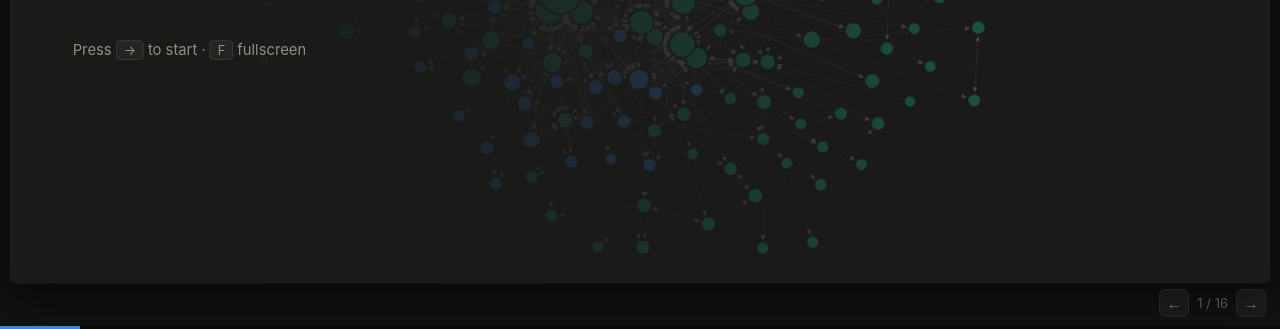
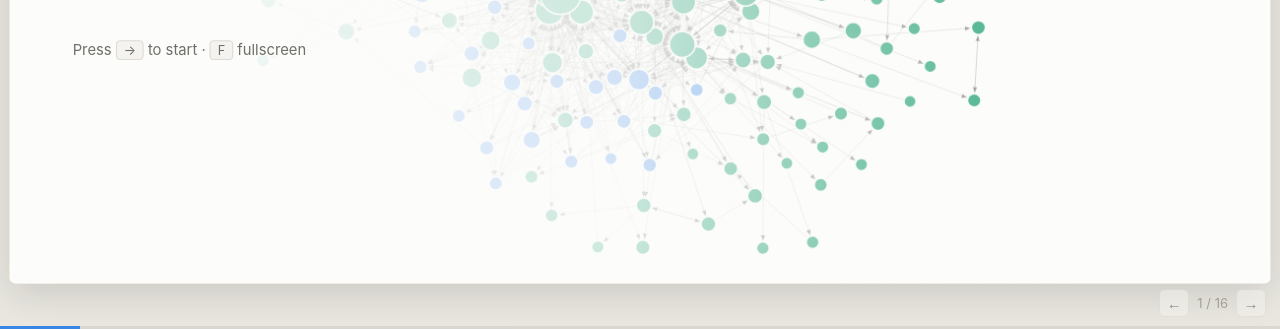
Before and after one commit to QuadrupleBeansStars/madt-graph-final-presentation, a plain HTML site: page index.html in a window 1280 px wide. Shown: the part 471-800 px from the top of the page. Drawn offline with Linux system fonts and the light colour scheme.

Commit message:
Switch deck and explorer to a light theme
Node colours re-validated against the light surface (validate_palette.js --mode light).

Co-Authored-By: Claude Sonnet 5.5 <noreply@anthropic.com>
Claude-Session: https://claude.ai/code/session_0144zyzgtuYc8rDszkEg65pj

```diff
--- a/deck/deck.css
+++ b/deck/deck.css
@@ -1,14 +1,14 @@
 :root {
-  --bg: #121211; --surface: #1a1a19; --surface2: #242422; --line: #383835;
-  --t1: #f0efec; --t2: #c3c2b7; --muted: #8e8d86;
-  --blue: #3987e5; --orange: #d95926; --green: #199e70; --amber: #fab219;
+  --bg: #e9e7e0; --surface: #fcfcfb; --surface2: #f4f3ef; --line: #dcdad2;
+  --t1: #1a1a19; --t2: #4a4943; --muted: #6f6e67;
+  --blue: #3987e5; --orange: #d95926; --green: #199e70; --amber: #d99200; --amber-text: #8a5a00;
   --font: Inter, "Noto Sans Thai", "Sarabun", "Segoe UI", system-ui, -apple-system, Tahoma, sans-serif;
 }
 * { box-sizing: border-box; }
 html, body { margin: 0; height: 100%; background: var(--bg); color: var(--t1); font-family: var(--font); overflow: hidden; }
 #frame { position: fixed; inset: 0; display: grid; place-items: center; }
 #stage { position: relative; width: 1280px; height: 720px; background: var(--surface); border-radius: 6px;
-  transform: scale(var(--s, 1)); transform-origin: center; overflow: hidden; box-shadow: 0 10px 50px #000a; }
+  transform: scale(var(--s, 1)); transform-origin: center; overflow: hidden; box-shadow: 0 10px 40px #0002; }
 
 /* slides + steps */
 .slide { position: absolute; inset: 0; padding: 48px 64px 56px; opacity: 0; visibility: hidden; transform: translateX(28px);
@@ -41,14 +41,14 @@ sup { font-size: 12px; color: var(--muted); }
 .col.wide { flex: 1.5; }
 
 /* title */
-.title .bg { position: absolute; inset: 0; opacity: .5; }
+.title .bg { position: absolute; inset: 0; opacity: .85; }
 .title .bg canvas { display: block; }
-.title .bg::after { content: ""; position: absolute; inset: 0; background: linear-gradient(90deg, var(--surface) 8%, #1a1a19b0 48%, transparent 85%); }
+.title .bg::after { content: ""; position: absolute; inset: 0; background: linear-gradient(90deg, var(--surface) 8%, #fcfcfbc0 48%, transparent 85%); }
 .title .inner { position: absolute; left: 64px; top: 150px; z-index: 2; }
 
 /* problem */
 .question { border-left: 3px solid var(--amber); padding: 6px 0 6px 20px; margin-top: 26px; }
-.question .qlabel { color: var(--amber); font-size: 13px; text-transform: uppercase; letter-spacing: .08em; font-weight: 600; }
+.question .qlabel { color: var(--amber-text); font-size: 13px; text-transform: uppercase; letter-spacing: .08em; font-weight: 600; }
 .question p { font-size: 26px; line-height: 1.35; margin: 6px 0 0; }
 .tiles { display: flex; flex-direction: column; gap: 16px; }
 .tile { background: var(--surface2); border: 1px solid var(--line); border-radius: 10px; padding: 18px 22px; }
@@ -82,7 +82,7 @@ sup { font-size: 12px; color: var(--muted); }
 .card svg { width: 100%; height: 74px; display: block; margin-bottom: 8px; }
 .card h3 { margin: 0 0 6px; font-size: 20px; }
 .card p { margin: 0; font-size: 16px; line-height: 1.4; color: var(--t2); }
-.card .ask { margin-top: 8px; color: var(--amber); font-size: 14px; }
+.card .ask { margin-top: 8px; color: var(--amber-text); font-size: 14px; }
 
 /* funnel */
 .funnel { display: flex; flex-direction: column; gap: 14px; }
@@ -93,20 +93,20 @@ sup { font-size: 12px; color: var(--muted); }
 .fn .why b { color: var(--t1); }
 table.mini { border-collapse: collapse; width: 100%; font-size: 16px; }
 table.mini th { text-align: left; font-size: 14px; text-transform: uppercase; letter-spacing: .06em; color: var(--muted); padding-bottom: 8px; border-bottom: 1px solid var(--line); }
-table.mini td { padding: 8px 0; color: var(--t2); border-bottom: 1px solid #2c2c2a; vertical-align: top; }
+table.mini td { padding: 8px 0; color: var(--t2); border-bottom: 1px solid #e7e5de; vertical-align: top; }
 table.mini td:first-child { white-space: nowrap; padding-right: 14px; color: var(--t1); }
 table.mini td.sep { padding: 4px; border: 0; }
 .dot { display: inline-block; width: 11px; height: 11px; border-radius: 50%; margin-right: 8px; }
 
 /* graph slides */
-.slide.graph .gwrap { position: absolute; left: 64px; top: 112px; width: 780px; height: 552px; background: #151514; border: 1px solid var(--line); border-radius: 10px; overflow: hidden; }
+.slide.graph .gwrap { position: absolute; left: 64px; top: 112px; width: 780px; height: 552px; background: #fff; border: 1px solid var(--line); border-radius: 10px; overflow: hidden; }
 .slide.graph .gwrap canvas { display: block; touch-action: none; }
 .slide.graph h2 { margin-bottom: 0; }
 .side { position: absolute; left: 872px; top: 112px; width: 344px; }
 .side p { font-size: 17px; color: var(--t2); line-height: 1.45; margin: 0 0 14px; }
 .side .lead2 { font-size: 22px; color: var(--t1); line-height: 1.35; }
 .side .lead2 b { color: var(--blue); }
-.side .warn { color: var(--amber); }
+.side .warn { color: var(--amber-text); }
 .side .date { font-size: 40px; font-weight: 700; margin: 0 0 8px; letter-spacing: -.02em; font-variant-numeric: tabular-nums; }
 .legend { list-style: none; padding: 0; margin: 0 0 14px; font-size: 16px; color: var(--t2); }
 .legend li { margin: 5px 0; }
@@ -114,14 +114,14 @@ table.mini td.sep { padding: 4px; border: 0; }
 .chip { font: inherit; font-size: 15px; background: var(--surface2); color: var(--t2); border: 1px solid var(--line); border-radius: 999px; padding: 7px 14px; cursor: pointer; }
 .chip:hover { border-color: var(--muted); color: var(--t1); }
 .chip.on { background: var(--blue); border-color: var(--blue); color: #fff; }
-.gtip { position: absolute; z-index: 5; pointer-events: none; background: #0e0e0d; border: 1px solid var(--line); border-radius: 8px; padding: 7px 10px; font-size: 14px; max-width: 240px; line-height: 1.3; }
+.gtip { position: absolute; z-index: 5; pointer-events: none; color: #f0efec; background: #1a1a19; border: 1px solid var(--line); border-radius: 8px; padding: 7px 10px; font-size: 14px; max-width: 240px; line-height: 1.3; }
 .gtip b { display: block; margin-bottom: 2px; }
-.gtip span { color: var(--muted); font-size: 12px; }
+.gtip span { color: #b5b4ab; font-size: 12px; }
 
 /* charts + lists */
 #chart-len svg, #chart-cat svg { width: 100%; display: block; }
 .callout { border-left: 3px solid var(--amber); padding: 6px 0 6px 16px; font-size: 18px; line-height: 1.45; color: var(--t2); margin: 18px 0 0; }
-.callout b { color: var(--amber); }
+.callout b { color: var(--amber-text); }
 .rank { margin: 0; padding-left: 22px; font-size: 17px; color: var(--t2); line-height: 1.55; }
 .rank li { margin-bottom: 6px; } .rank li span { color: var(--muted); font-size: 14px; }
 #pingpong { display: flex; flex-direction: column; gap: 10px; }
@@ -134,11 +134,11 @@ table.mini td.sep { padding: 4px; border: 0; }
 /* why table */
 table.why { width: 100%; border-collapse: collapse; font-size: 19px; }
 table.why th { text-align: left; padding: 10px 14px; color: var(--muted); font-size: 14px; text-transform: uppercase; letter-spacing: .06em; border-bottom: 1px solid var(--line); }
-table.why td { padding: 14px; border-bottom: 1px solid #2c2c2a; color: var(--t2); line-height: 1.35; vertical-align: top; }
+table.why td { padding: 14px; border-bottom: 1px solid #e7e5de; color: var(--t2); line-height: 1.35; vertical-align: top; }
 table.why td:first-child { color: var(--t1); font-weight: 600; width: 24%; }
 table.why td:last-child { color: var(--t1); }
 table.why td:last-child em { color: var(--green); font-style: normal; font-weight: 600; }
-.tag { font-size: 14px; background: var(--surface2); border: 1px solid var(--amber); color: var(--amber); border-radius: 999px; padding: 3px 12px; vertical-align: middle; margin-left: 10px; font-weight: 500; }
+.tag { font-size: 14px; background: var(--surface2); border: 1px solid var(--amber); color: var(--amber-text); border-radius: 999px; padding: 3px 12px; vertical-align: middle; margin-left: 10px; font-weight: 500; }
 .flow { display: flex; align-items: stretch; gap: 10px; margin-top: 30px; }
 .flow .step { flex: 1; background: var(--surface2); border: 1px solid var(--line); border-radius: 12px; padding: 18px; }
 .flow .step b { display: block; margin-bottom: 8px; font-size: 18px; color: var(--green); }
@@ -156,7 +156,7 @@ table.why td:last-child em { color: var(--green); font-style: normal; font-weigh
 .sources { font-size: 18px; line-height: 1.5; color: var(--t2); padding-left: 24px; } .sources li { margin-bottom: 14px; } .sources span { color: var(--muted); font-size: 14px; display: block; }
 
 /* chrome */
-#bar { position: fixed; left: 0; right: 0; bottom: 0; height: 3px; background: #0006; }
+#bar { position: fixed; left: 0; right: 0; bottom: 0; height: 3px; background: #0001; }
 #prog { height: 100%; width: 0; background: var(--blue); transition: width .3s; }
 #nav { position: fixed; right: 14px; bottom: 12px; display: flex; align-items: center; gap: 8px; color: var(--muted); font-size: 13px; opacity: .55; transition: opacity .2s; }
 #nav:hover { opacity: 1; }
@@ -167,6 +167,6 @@ body.fs #nav { opacity: 0; }
 
 .ragex { margin-top: 18px; background: var(--surface2); border: 1px solid var(--line); border-radius: 12px; padding: 14px 18px; }
 .ragex h4 { text-transform: none; letter-spacing: 0; font-size: 15px; color: var(--t2); margin-bottom: 10px; }
-.rl { display: grid; grid-template-columns: 24px 1fr auto; gap: 8px; font-size: 16px; color: var(--t1); padding: 5px 0; border-top: 1px solid #2c2c2a; }
+.rl { display: grid; grid-template-columns: 24px 1fr auto; gap: 8px; font-size: 16px; color: var(--t1); padding: 5px 0; border-top: 1px solid #e7e5de; }
 .rl i { color: var(--green); font-style: normal; } .rl span { color: var(--muted); font-size: 14px; text-align: right; }
 .note { margin-top: 14px; }
--- a/deck/deck.js
+++ b/deck/deck.js
@@ -18,7 +18,7 @@ const sv = (tag, attrs = {}, ...kids) => {
 };
 const fmt = (n) => Math.round(n).toLocaleString('en-US');
 const clip = (s, n) => (s.length > n ? s.slice(0, n - 1) + '…' : s);
-const BLUE = '#3987e5', ORANGE = '#d95926', GREEN = '#199e70', AMBER = '#fab219', T2 = '#c3c2b7', MUTED = '#8e8d86', LINE = '#383835';
+const BLUE = '#3987e5', ORANGE = '#d95926', GREEN = '#199e70', AMBER = '#e5a000', T2 = '#4a4943', MUTED = '#6f6e67', LINE = '#dcdad2';
 const EXPLORER = 'explorer/index.html';
 
 // ------------------------------------------------------------------ stage + navigation
@@ -126,15 +126,15 @@ const onStep = {};
   const svg = sv('svg', { viewBox: `0 0 ${W} ${H}`, class: 'fx', 'data-s': '3' });
   svg.style.marginTop = '14px'; svg.style.height = '190px';
   const defs = sv('defs', {}, sv('marker', { id: 'ah', viewBox: '0 0 10 10', refX: '9', refY: '5', markerWidth: '7', markerHeight: '7', orient: 'auto-start-reverse' },
-    sv('path', { d: 'M0 0L10 5L0 10z', fill: '#f0efec' })));
+    sv('path', { d: 'M0 0L10 5L0 10z', fill: '#1a1a19' })));
   svg.append(defs);
-  xs.slice(1).forEach((x, i) => svg.append(sv('line', { x1: xs[i] + 22, y1: 40, x2: x - 24, y2: 40, stroke: '#f0efec', 'stroke-width': 2.2, 'marker-end': 'url(#ah)' })));
+  xs.slice(1).forEach((x, i) => svg.append(sv('line', { x1: xs[i] + 22, y1: 40, x2: x - 24, y2: 40, stroke: '#1a1a19', 'stroke-width': 2.2, 'marker-end': 'url(#ah)' })));
   chain.forEach((label, i) => {
     const isD = label.startsWith('เขต');
-    svg.append(sv('circle', { cx: xs[i], cy: 40, r: 18, fill: isD ? BLUE : GREEN, stroke: '#1a1a19', 'stroke-width': 2 }));
+    svg.append(sv('circle', { cx: xs[i], cy: 40, r: 18, fill: isD ? BLUE : GREEN, stroke: '#fcfcfb', 'stroke-width': 2 }));
     const fo = sv('foreignObject', { x: xs[i] - 82, y: 68, width: 164, height: 110 });
     const d = document.createElement('div');
-    d.style.cssText = 'font-size:15px;line-height:1.3;color:#c3c2b7;text-align:center;overflow-wrap:anywhere;font-family:inherit';
+    d.style.cssText = 'font-size:15px;line-height:1.3;color:#4a4943;text-align:center;overflow-wrap:anywhere;font-family:inherit';
     d.textContent = label; fo.append(d); svg.append(fo);
   });
   box.append(svg);
@@ -152,10 +152,10 @@ const onStep = {};
 const glyph = (inner) => `<svg viewBox="0 0 300 74">${inner}</svg>`;
 const C = (x, y, r, f) => `<circle cx="${x}" cy="${y}" r="${r}" fill="${f}"/>`;
 const L = (x1, y1, x2, y2, w = 2, c = '#8e8d86', ex = '') => `<line x1="${x1}" y1="${y1}" x2="${x2}" y2="${y2}" stroke="${c}" stroke-width="${w}" ${ex}/>`;
-const ARR = '<defs><marker id="pa" viewBox="0 0 10 10" refX="8" refY="5" markerWidth="6" markerHeight="6" orient="auto"><path d="M0 0L10 5L0 10z" fill="#f0efec"/></marker></defs>';
+const ARR = '<defs><marker id="pa" viewBox="0 0 10 10" refX="8" refY="5" markerWidth="6" markerHeight="6" orient="auto"><path d="M0 0L10 5L0 10z" fill="#1a1a19"/></marker></defs>';
 const PRIN = [
   { t: 'Nodes and directed edges', p: 'An agency is a node. A handoff is an arrow from the agency that passed the ticket to the one that received it.', q: 'Who passes to whom?',
-    g: glyph(ARR + L(95, 37, 195, 37, 2.4, '#f0efec', 'marker-end="url(#pa)"') + C(80, 37, 15, GREEN) + C(210, 37, 15, GREEN)) },
+    g: glyph(ARR + L(95, 37, 195, 37, 2.4, '#1a1a19', 'marker-end="url(#pa)"') + C(80, 37, 15, GREEN) + C(210, 37, 15, GREEN)) },
   { t: 'Weight and time', p: 'Edge width = tickets per week. The time slider replays how the network built up.', q: 'When did this route start to matter?',
     g: glyph(L(40, 16, 260, 16, 1, '#8e8d86') + L(40, 36, 260, 36, 3, '#8e8d86') + L(40, 58, 260, 58, 7, '#8e8d86')) },
   { t: 'Centrality', p: 'Degree: busy. PageRank: well connected. Betweenness: sitting on many routes between others.', q: 'Who is a bottleneck?',
@@ -163,9 +163,9 @@ const PRIN = [
   { t: 'Paths and length', p: 'A ticket’s chain is a walk through the graph. Its length counts the handoffs; a shortest path shows the direct route.', q: 'Is there a shorter way?',
     g: glyph(L(50, 50, 120, 50) + L(120, 50, 190, 50) + L(190, 50, 250, 50) + L(50, 50, 250, 18, 2, AMBER, 'stroke-dasharray="5 4"') + [50, 120, 190, 250].map((x) => C(x, 50, 9, GREEN)).join('') + C(250, 18, 9, AMBER)) },
   { t: 'Reciprocity', p: 'When A→B and B→A both exist, responsibility has no clear direction.', q: 'Who is the right owner?',
-    g: glyph(ARR + '<path d="M95 28 Q150 6 205 28" fill="none" stroke="#f0efec" stroke-width="2.2" marker-end="url(#pa)"/><path d="M205 46 Q150 68 95 46" fill="none" stroke="#f0efec" stroke-width="2.2" marker-end="url(#pa)"/>' + C(80, 37, 15, GREEN) + C(220, 37, 15, GREEN)) },
+    g: glyph(ARR + '<path d="M95 28 Q150 6 205 28" fill="none" stroke="#1a1a19" stroke-width="2.2" marker-end="url(#pa)"/><path d="M205 46 Q150 68 95 46" fill="none" stroke="#1a1a19" stroke-width="2.2" marker-end="url(#pa)"/>' + C(80, 37, 15, GREEN) + C(220, 37, 15, GREEN)) },
   { t: 'Communities', p: 'Louvain finds groups of agencies that mostly pass tickets among themselves.', q: 'Which agencies work as a team?',
-    g: glyph(L(40, 20, 80, 50) + L(80, 50, 60, 66, 2) + L(40, 20, 60, 66) + L(200, 20, 240, 50) + L(240, 50, 220, 66) + L(200, 20, 220, 66) + L(80, 50, 200, 20, 1, '#555') +
+    g: glyph(L(40, 20, 80, 50) + L(80, 50, 60, 66, 2) + L(40, 20, 60, 66) + L(200, 20, 240, 50) + L(240, 50, 220, 66) + L(200, 20, 220, 66) + L(80, 50, 200, 20, 1, '#bbb9b0') +
       [[40, 20], [80, 50], [60, 66]].map(([x, y]) => C(x, y, 9, BLUE)).join('') + [[200, 20], [240, 50], [220, 66]].map(([x, y]) => C(x, y, 9, ORANGE)).join('')) },
 ];
 $('#principles').append(...PRIN.map((p, i) => {
@@ -208,8 +208,8 @@ function barChartLen() {
     const x = pl + 10 + i * (bw + gap), top = y(r.finished_pct), hot = r.len >= 5;
     svg.append(sv('rect', { x, y: top, width: bw, height: y(0) - top, rx: 5, fill: hot ? ORANGE : BLUE }));
     svg.append(sv('rect', { x, y: y(0) - 4, width: bw, height: 4, fill: hot ? ORANGE : BLUE }));
-    const v = sv('text', { x: x + bw / 2, y: top - 8, 'text-anchor': 'middle', fill: '#f0efec', 'font-size': 18, 'font-weight': 700 }); v.textContent = r.finished_pct + '%'; svg.append(v);
-    const lb = sv('text', { x: x + bw / 2, y: y(0) + 24, 'text-anchor': 'middle', fill: '#f0efec', 'font-size': 16 }); lb.textContent = r.label; svg.append(lb);
+    const v = sv('text', { x: x + bw / 2, y: top - 8, 'text-anchor': 'middle', fill: '#1a1a19', 'font-size': 18, 'font-weight': 700 }); v.textContent = r.finished_pct + '%'; svg.append(v);
+    const lb = sv('text', { x: x + bw / 2, y: y(0) + 24, 'text-anchor': 'middle', fill: '#1a1a19', 'font-size': 16 }); lb.textContent = r.label; svg.append(lb);
     const nn = sv('text', { x: x + bw / 2, y: y(0) + 44, 'text-anchor': 'middle', fill: MUTED, 'font-size': 12 }); nn.textContent = `n=${r.n_old}`; svg.append(nn);
     const md = sv('text', { x: x + bw / 2, y: y(0) + 62, 'text-anchor': 'middle', fill: T2, 'font-size': 12 }); md.textContent = r.median_days != null ? `${r.median_days} d` : ''; svg.append(md);
   });
@@ -229,9 +229,9 @@ function barChartCat() {
   cats.forEach((c, i) => {
     const y = 36 + i * rowH, w = ((W - pl - 190) * c.agencies) / max;
     const th = c.category.split(' · ');
-    const t = sv('text', { x: pl - 12, y: y + 20, 'text-anchor': 'end', fill: '#f0efec', 'font-size': 15 }); t.textContent = clip(th[1] || th[0], 26); svg.append(t);
+    const t = sv('text', { x: pl - 12, y: y + 20, 'text-anchor': 'end', fill: '#1a1a19', 'font-size': 15 }); t.textContent = clip(th[1] || th[0], 26); svg.append(t);
     svg.append(sv('rect', { x: pl, y: y + 4, width: w, height: 24, rx: 5, fill: GREEN }));
-    const v = sv('text', { x: pl + w + 8, y: y + 21, fill: '#f0efec', 'font-size': 15, 'font-weight': 700 }); v.textContent = c.agencies; svg.append(v);
+    const v = sv('text', { x: pl + w + 8, y: y + 21, fill: '#1a1a19', 'font-size': 15, 'font-weight': 700 }); v.textContent = c.agencies; svg.append(v);
     const k = sv('text', { x: pl + w + 8 + String(c.agencies).length * 9 + 8, y: y + 21, fill: MUTED, 'font-size': 12 }); k.textContent = `${fmt(c.tickets)} tickets`; svg.append(k);
   });
   $('#chart-cat').append(svg);
--- a/explorer/css/style.css
+++ b/explorer/css/style.css
@@ -1,14 +1,16 @@
 :root {
-  color-scheme: dark;
-  --surface: #1a1a19;
-  --surface-2: #242422;
-  --surface-3: #2d2d2a;
-  --line: #383835;
-  --text-1: #f0efec;
-  --text-2: #c3c2b7;
-  --muted: #8e8d86;
+  color-scheme: light;
+  --surface: #fcfcfb;
+  --surface-2: #f4f3ef;
+  --surface-3: #ebe9e3;
+  --line: #dcdad2;
+  --text-1: #1a1a19;
+  --text-2: #4a4943;
+  --muted: #6f6e67;
   --accent: #3987e5;
-  --amber: #fab219;
+  --amber: #d99200;
+  --amber-bg: #fdf3d6;
+  --amber-text: #7a5200;
   --font: system-ui, -apple-system, "Segoe UI", Roboto, "Noto Sans Thai", "Helvetica Neue", Arial, sans-serif;
 }
 * { box-sizing: border-box; }
@@ -31,9 +33,9 @@ h2.sub { margin-top: 16px; }
 #tabs button { flex: 1; background: var(--surface-3); border: 1px solid var(--line); border-radius: 8px; padding: 8px 10px; cursor: pointer; text-align: left; color: var(--text-2); }
 #tabs button b { display: block; color: var(--text-1); font-size: 13px; }
 #tabs button span { font-size: 11px; }
-#tabs button[aria-selected="true"] { border-color: var(--accent); background: #1f2b3c; color: var(--text-1); }
+#tabs button[aria-selected="true"] { border-color: var(--accent); background: #e6f0fc; color: var(--text-1); }
 #subtitle { margin: 10px 0 0; font-size: 12px; }
-.banner { margin-top: 10px; padding: 8px 10px; border-radius: 8px; background: #3a2e12; border: 1px solid #6b5316; color: #f3d98b; font-size: 12px; }
+.banner { margin-top: 10px; padding: 8px 10px; border-radius: 8px; background: var(--amber-bg); border: 1px solid #e8c76a; color: var(--amber-text); font-size: 12px; }
 
 input[type=search], select { width: 100%; background: var(--surface-3); border: 1px solid var(--line); border-radius: 8px; padding: 7px 10px; }
 input[type=search]:focus, select:focus, button:focus-visible, input[type=range]:focus-visible { outline: 2px solid var(--accent); outline-offset: 1px; }
@@ -50,19 +52,19 @@ input[type=checkbox] { accent-color: var(--accent); width: 15px; height: 15px; }
 
 .results { list-style: none; margin: 6px 0 0; padding: 0; border: 1px solid var(--line); border-radius: 8px; max-height: 240px; overflow-y: auto; background: var(--surface-3); }
 .results li { padding: 6px 10px; cursor: pointer; display: flex; gap: 8px; align-items: center; font-size: 13px; }
-.results li:hover, .results li.on { background: #36363a; }
+.results li:hover, .results li.on { background: #e1dfd8; }
 .results li small { margin-left: auto; color: var(--muted); }
 
 .btns { display: flex; flex-wrap: wrap; gap: 6px; }
 .btn { background: var(--surface-3); border: 1px solid var(--line); border-radius: 8px; padding: 6px 10px; cursor: pointer; font-size: 13px; color: var(--text-1); }
-.btn:hover { border-color: #55554f; }
-.btn[aria-pressed="true"] { background: #3a2e12; border-color: var(--amber); color: #f3d98b; }
+.btn:hover { border-color: #a9a8a0; }
+.btn[aria-pressed="true"] { background: var(--amber-bg); border-color: var(--amber); color: var(--amber-text); }
 .foot { padding: 12px 18px 0; }
 
 #main { display: grid; grid-template-rows: 1fr auto; min-width: 0; height: 100vh; }
 #stage { position: relative; overflow: hidden; background: var(--surface); }
 #cv { display: block; cursor: grab; touch-action: none; }
-.overlay { position: absolute; background: rgba(36, 36, 34, .92); border: 1px solid var(--line); border-radius: 10px; backdrop-filter: blur(4px); }
+.overlay { position: absolute; background: rgba(255, 255, 255, .92); border: 1px solid var(--line); border-radius: 10px; backdrop-filter: blur(4px); }
 .stats { left: 14px; top: 12px; padding: 6px 12px; font-size: 12px; color: var(--text-2); font-variant-numeric: tabular-nums; }
 .legend { left: 14px; bottom: 14px; padding: 10px 12px; font-size: 12px; max-width: 280px; }
 .legend div { display: flex; align-items: center; gap: 8px; margin: 3px 0; color: var(--text-2); }
@@ -79,10 +81,10 @@ input[type=checkbox] { accent-color: var(--accent); width: 15px; height: 15px; }
 .details li:hover { color: var(--text-1); text-decoration: underline; }
 .details .x { position: absolute; right: 8px; top: 6px; background: none; border: 0; color: var(--muted); font-size: 18px; cursor: pointer; }
 .details .acts { display: flex; gap: 6px; margin-top: 10px; flex-wrap: wrap; }
-.tip { position: fixed; pointer-events: none; background: #101010; border: 1px solid var(--line); border-radius: 8px; padding: 6px 9px; font-size: 12px; max-width: 280px; z-index: 5; }
+.tip { position: fixed; pointer-events: none; color: #f0efec; background: #1a1a19; border: 1px solid var(--line); border-radius: 8px; padding: 6px 9px; font-size: 12px; max-width: 280px; z-index: 5; }
 .tip b { display: block; margin-bottom: 2px; font-size: 13px; }
-.tip span { color: var(--text-2); }
-.toast { position: absolute; left: 50%; bottom: 16px; transform: translateX(-50%); background: #101010; border: 1px solid var(--line); border-radius: 10px; padding: 8px 14px; font-size: 13px; }
+.tip span { color: #c3c2b7; }
+.toast { position: absolute; left: 50%; bottom: 16px; transform: translateX(-50%); color: #f0efec; background: #1a1a19; border: 1px solid var(--line); border-radius: 10px; padding: 8px 14px; font-size: 13px; }
 .loading { position: absolute; inset: 0; display: grid; place-items: center; background: var(--surface); color: var(--muted); transition: opacity .25s; }
 .loading.done { opacity: 0; pointer-events: none; }
 
--- a/explorer/js/app.js
+++ b/explorer/js/app.js
@@ -128,7 +128,7 @@ function updateLegend() {
   const items = [];
   if (S.colorBy === 'state' && m.meta.nodeStates) {
     for (const s of Object.values(m.meta.nodeStates)) items.push([s.color, s.label]);
-    items.push(['#5d5c56', 'Not a complaint']);
+    items.push(['#9a9992', 'Not a complaint']);
   } else if (S.colorBy === 'community') {
     (m.meta.communities || []).slice(0, THEME.cat.length).forEach((c, i) =>
       items.push([THEME.cat[i], `#${c.id + 1} · ${c.top} (${fmtNum(c.size)})`]));
@@ -160,7 +160,7 @@ function drawHist() {
   const bw = W / bins;
   for (let k = 0; k < bins; k++) {
     const hh = Math.max(1, Math.pow(data[k] / mx, 0.6) * (H - 2));
-    ctx.fillStyle = (k + 0.5) / bins <= S.f ? '#3987e5' : '#3d3d39';
+    ctx.fillStyle = (k + 0.5) / bins <= S.f ? '#3987e5' : '#d6d4cc';
     ctx.fillRect(k * bw + 0.5, H - hh, Math.max(1, bw - 1.5), hh);
   }
 }
--- a/explorer/js/render.js
+++ b/explorer/js/render.js
@@ -60,7 +60,7 @@ export class GraphView {
       else if (colorBy === 'state') {
         const st = m.stateAt(i, t);
         c = st && states && states[st] ? states[st].color : THEME.neutral;
-        if (!st) c = '#5d5c56';
+        if (!st) c = '#9a9992';
       } else c = typeColors[m.nType[i]];
       col[i] = c;
     }
--- a/explorer/js/theme.js
+++ b/explorer/js/theme.js
@@ -1,21 +1,21 @@
-// Colours for the dark chart surface. Categorical slots come from a validated
-// palette (dark-mode steps); status colours are reserved for state, never for series.
+// Colours for the light chart surface. Categorical slots come from a palette validated
+// against it (validate_palette.js --mode light); status colours are reserved for state, never for series.
 export const THEME = {
-  surface: '#1a1a19',
-  surface2: '#242422',
-  line: '#383835',
-  text1: '#f0efec',
-  text2: '#c3c2b7',
-  muted: '#8e8d86',
-  neutral: '#7d7c76',
+  surface: '#fcfcfb',
+  surface2: '#f4f3ef',
+  line: '#dcdad2',
+  text1: '#1a1a19',
+  text2: '#4a4943',
+  muted: '#6f6e67',
+  neutral: '#8c8b84',
   // categorical, fixed order, never cycled: communities beyond the 7th fold into neutral
   cat: ['#3987e5', '#d95926', '#199e70', '#c98500', '#d55181', '#008300', '#9085e9'],
   status: { reported: '#ec835a', in_progress: '#fab219', finished: '#0ca30c' },
-  edge: 'rgba(195,194,183,0.20)',
-  edgeHi: 'rgba(240,239,236,0.92)',
-  select: '#f0efec',
-  match: '#fab219',
-  path: '#fab219',
+  edge: 'rgba(40,40,35,0.22)',
+  edgeHi: 'rgba(26,26,25,0.88)',
+  select: '#1a1a19',
+  match: '#d99200',
+  path: '#d98200',
 };
 
 export const fmtDate = (ms) =>
```
